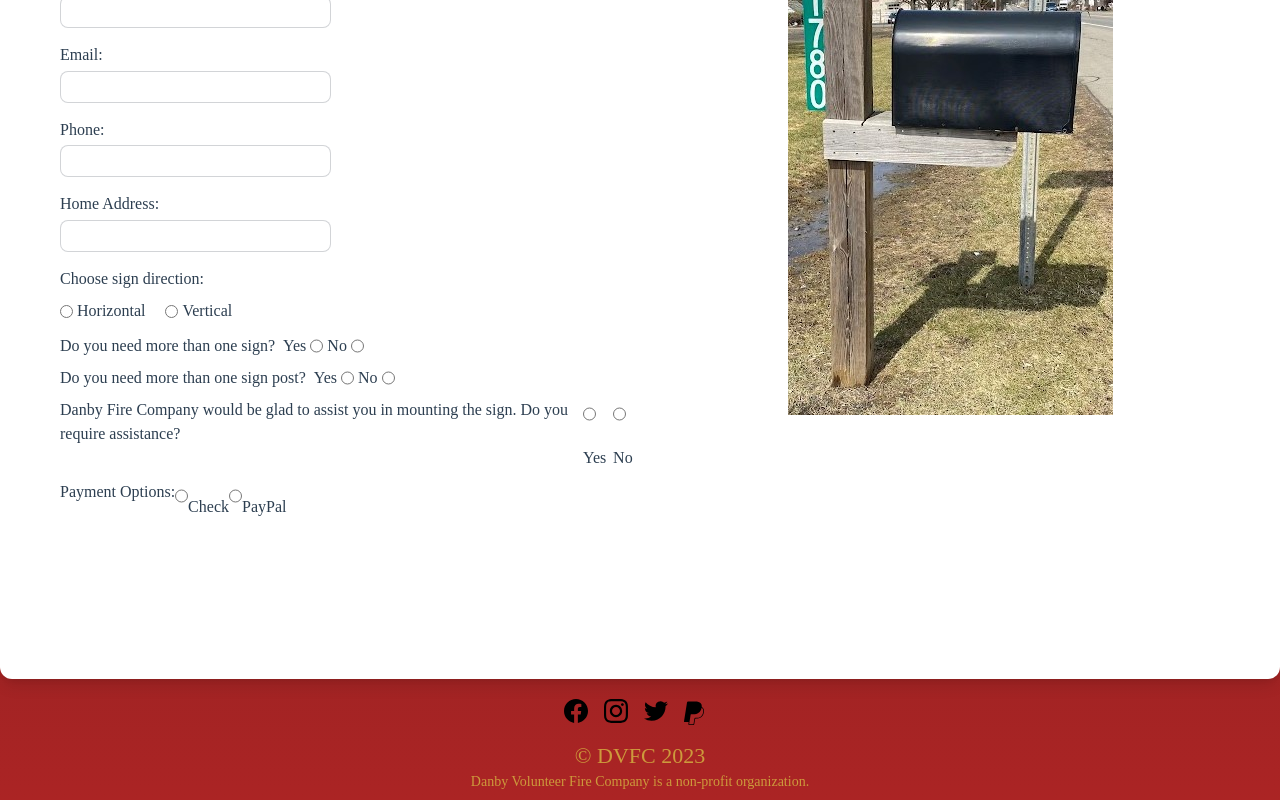
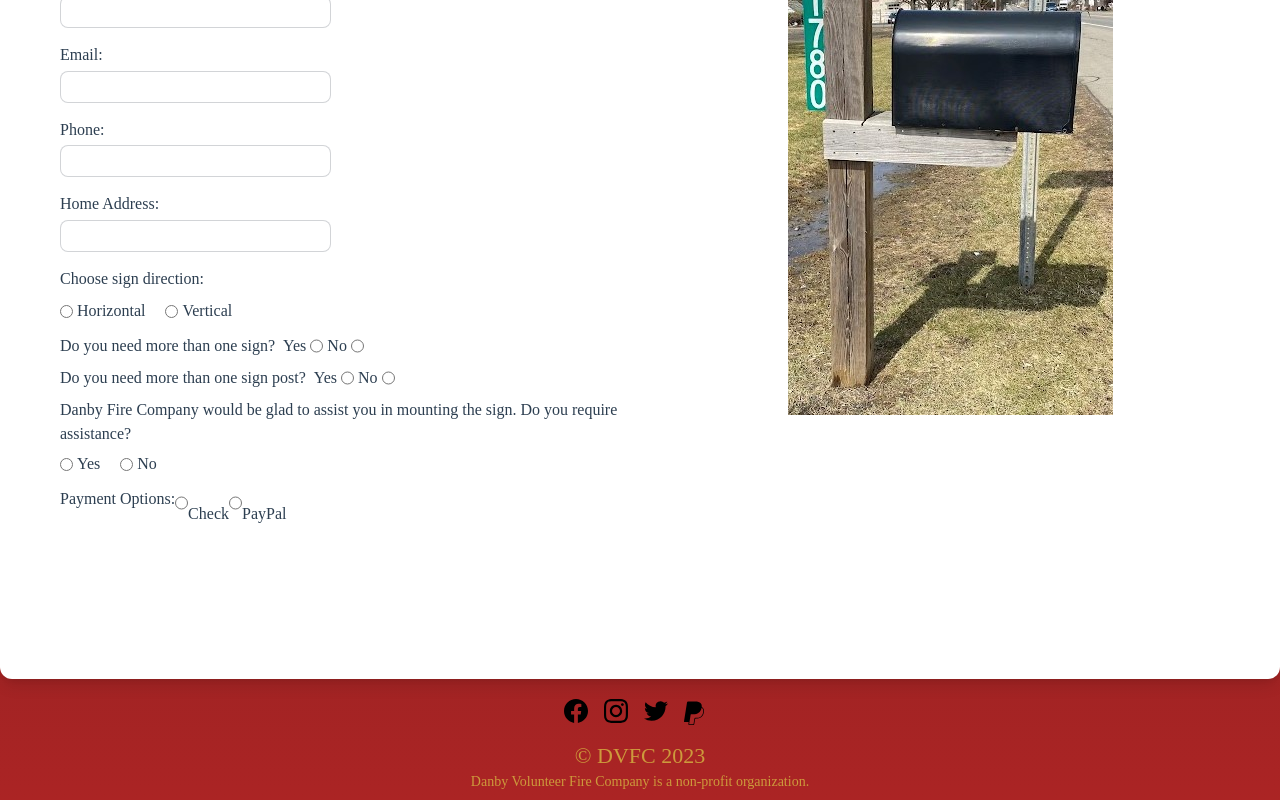
Before and after one commit to jdimichele/DanbyFireDept, a Vue app: page /safety/housesign in a window 1280 px wide. Shown: the part 1246-2046 px from the top of the page. Built offline with nearby package versions, Linux system fonts and the light colour scheme; what vue3-editor would draw is missing.

Commit message:
Tweaks to CSS.

```diff
--- a/src/components/subpages/SafetyHouseSign.vue
+++ b/src/components/subpages/SafetyHouseSign.vue
@@ -132,7 +132,7 @@
           <!-- Sign Direction radio buttons -->
           <div class="sm:flex pb-2 ml-10">
             <div>
-              <label class="text-base">Choose sign direction: </label>
+              <label class="text-base">Choose sign direction:</label>
               <div class="flex">
                 <div class="inline-flex">
                   <div class="pr-5">
@@ -236,14 +236,15 @@
                 value="false"
               />
             </div>
+          </div>
           <div v-if="postNeeded === 'true'">
-              <div class="sm:flex pb-2 ml-10">
-                <div class="sm:w-28">
-                  <label for="number-of-posts" class="text-base"
+            <div class="sm:flex pb-2 pl-2 ml-10">
+              <div class="inline-flex">
+                <label for="number-of-signs" class="text-base"
                   >Number of Posts Needed:</label
                 >
                 <select
-                    class="select select-sm input-bordered text-xl"
+                  class="select select-sm input-bordered text-xl ml-2"
                   id="number-of-posts"
                   name="number-of-posts"
                   v-model="numberOfPosts"
@@ -256,19 +257,19 @@
               </div>
             </div>
           </div>
-          </div>
 
           <!-- Mounting radio buttons -->
           <div class="sm:flex pb-2 ml-10">
             <div>
-              <p class="text-base">
+              <h3 class="text-base">
                 Danby Fire Company would be glad to assist you in mounting the
                 sign. Do you require assistance?
-              </p>
-            </div>
-            <div class="">
+              </h3>
+              <div class="flex">
+                <div class="inline-flex">
+                  <div class="pr-5">
                     <input
-                class="input input-sm input-bordered"
+                      class="align-middle"
                       type="radio"
                       id="mounting"
                       name="mounting"
@@ -276,11 +277,13 @@
                       v-model="mounting"
                       required
                     />
-              <label for="yes" class="text-base">Yes</label>
+                    <label for="yes" class="text-base align-middle pl-1"
+                      >Yes</label
+                    >
                   </div>
-            <div class="">
+                  <div>
                     <input
-                class="input input-sm input-bordered"
+                      class="align-middle"
                       type="radio"
                       id="mounting"
                       name="mounting"
@@ -288,7 +291,12 @@
                       v-model="mounting"
                       required
                     />
-              <label for="no" class="text-base">No</label>
+                    <label for="no" class="text-base align-middle pl-1"
+                      >No</label
+                    >
+                  </div>
+                </div>
+              </div>
             </div>
           </div>
 
```
Lines whose indentation alone changed are shown as unchanged.
